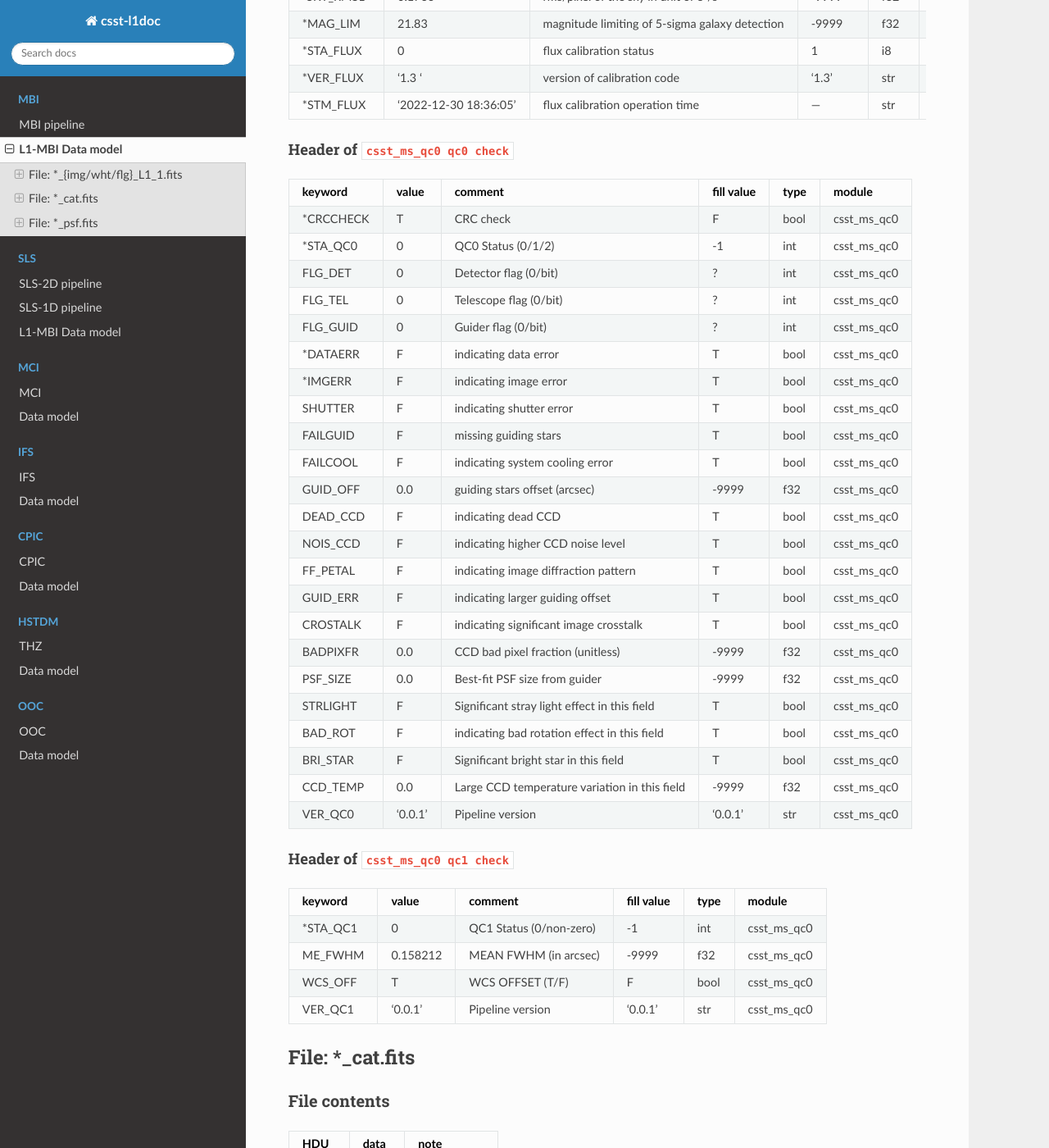
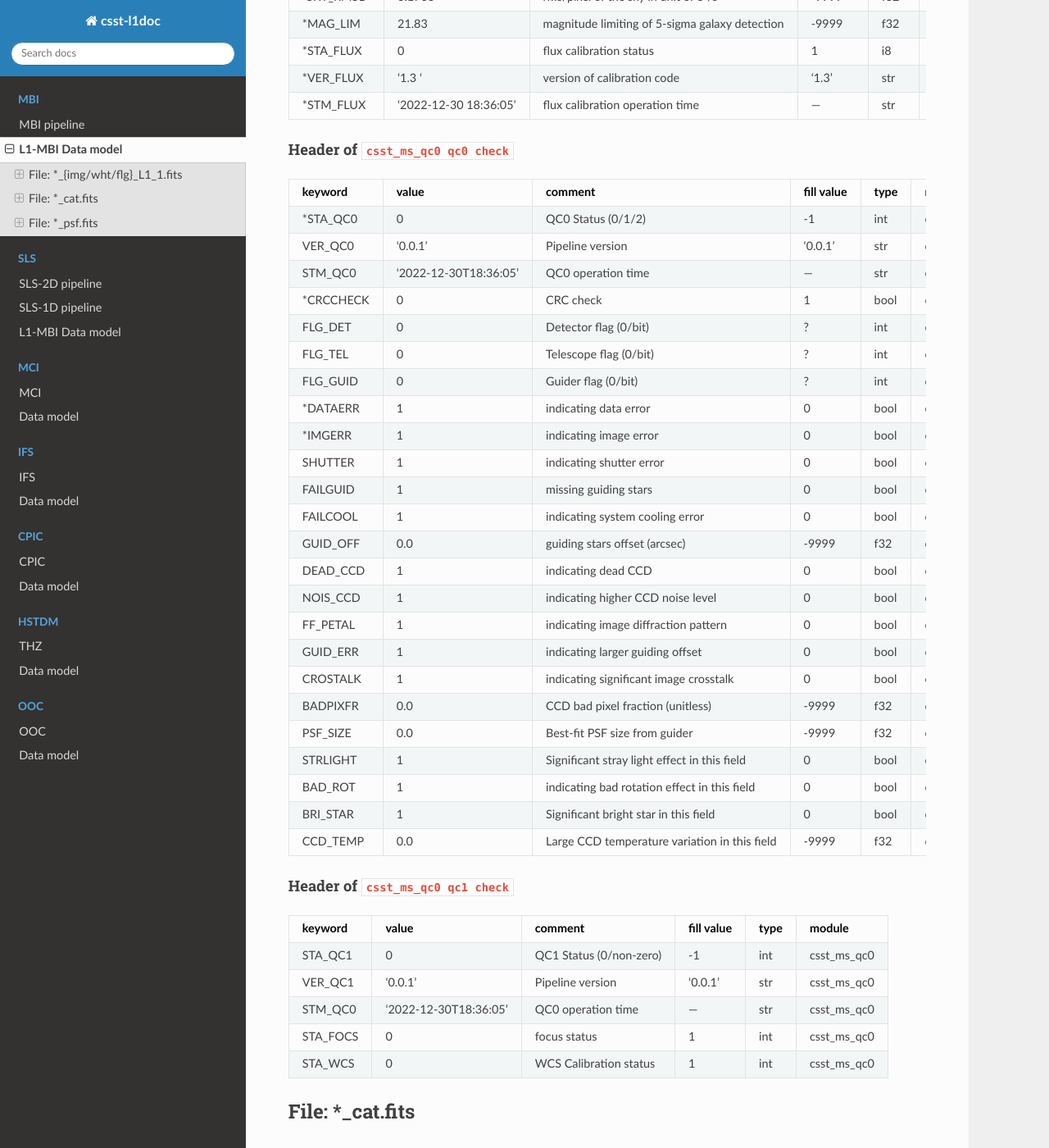
Before and after one commit to hypergravity/csst-doc-msc, a Sphinx documentation site: the page built from docs/source/mbi/data_model.md, in a window 1280 px wide and 1400 px high, scrolled down 3857 px. Shown: the whole window at 82% size. Built offline with Sphinx 7.4.7 and the Read the Docs theme 2.0.0, drawn with Linux system fonts in a browser that asks for light colours.

Commit message:
Update data_model.md

```diff
--- a/docs/source/mbi/data_model.md
+++ b/docs/source/mbi/data_model.md
@@ -134,38 +134,41 @@
 
 | keyword   | value   | comment                                       | fill value | type  | module        |
 |-----------|---------|-----------------------------------------------|------------|-------|---------------|
-| *CRCCHECK | T       | CRC check                                     | F          | bool  | csst_ms_qc0   |
 | *STA_QC0  | 0       | QC0 Status (0/1/2)                            | -1         | int   | csst_ms_qc0   |
+| VER_QC0   | '0.0.1' | Pipeline version                              | '0.0.1'    | str   | csst_ms_qc0   |
+| STM_QC0   | '2022-12-30T18:36:05' | QC0 operation time| --- | str | csst_ms_qc0 |
+| *CRCCHECK | 0       | CRC check                                     | 1          | bool  | csst_ms_qc0   |
 | FLG_DET   | 0       | Detector flag (0/bit)                         | ?          | int   | csst_ms_qc0   |
 | FLG_TEL   | 0       | Telescope flag (0/bit)                        | ?          | int   | csst_ms_qc0   |
 | FLG_GUID  | 0       | Guider flag (0/bit)                           | ?          | int   | csst_ms_qc0   |
-| *DATAERR  | F       | indicating data error                         | T          | bool  | csst_ms_qc0   |
-| *IMGERR   | F       | indicating image error                        | T          | bool  | csst_ms_qc0   |
-| SHUTTER   | F       | indicating shutter error                      | T          | bool  | csst_ms_qc0   |
-| FAILGUID  | F       | missing guiding stars                         | T          | bool  | csst_ms_qc0   |
-| FAILCOOL  | F       | indicating system cooling error               | T          | bool  | csst_ms_qc0   |
+| *DATAERR  | 1       | indicating data error                         | 0          | bool  | csst_ms_qc0   |
+| *IMGERR   | 1       | indicating image error                        | 0          | bool  | csst_ms_qc0   |
+| SHUTTER   | 1       | indicating shutter error                      | 0          | bool  | csst_ms_qc0   |
+| FAILGUID  | 1       | missing guiding stars                         | 0          | bool  | csst_ms_qc0   |
+| FAILCOOL  | 1       | indicating system cooling error               | 0          | bool  | csst_ms_qc0   |
 | GUID_OFF  | 0.0     | guiding stars offset (arcsec)                 | -9999      | f32   | csst_ms_qc0   |
-| DEAD_CCD  | F       | indicating dead CCD                           | T          | bool  | csst_ms_qc0   |
-| NOIS_CCD  | F       | indicating higher CCD noise level             | T          | bool  | csst_ms_qc0   |
-| FF_PETAL  | F       | indicating image diffraction pattern          | T          | bool  | csst_ms_qc0   |
-| GUID_ERR  | F       | indicating larger guiding offset              | T          | bool  | csst_ms_qc0   |
-| CROSTALK  | F       | indicating significant image crosstalk        | T          | bool  | csst_ms_qc0   |
+| DEAD_CCD  | 1       | indicating dead CCD                           | 0          | bool  | csst_ms_qc0   |
+| NOIS_CCD  | 1       | indicating higher CCD noise level             | 0          | bool  | csst_ms_qc0   |
+| FF_PETAL  | 1       | indicating image diffraction pattern          | 0          | bool  | csst_ms_qc0   |
+| GUID_ERR  | 1       | indicating larger guiding offset              | 0          | bool  | csst_ms_qc0   |
+| CROSTALK  | 1       | indicating significant image crosstalk        | 0          | bool  | csst_ms_qc0   |
 | BADPIXFR  | 0.0     | CCD bad pixel fraction (unitless)             | -9999      | f32   | csst_ms_qc0   |
 | PSF_SIZE  | 0.0     | Best-fit PSF size from guider                 | -9999      | f32   | csst_ms_qc0   |
-| STRLIGHT  | F       | Significant stray light effect in this field  | T          | bool  | csst_ms_qc0   |
-| BAD_ROT   | F       | indicating bad rotation effect in this field  | T          | bool  | csst_ms_qc0   |
-| BRI_STAR  | F       | Significant bright star in this field         | T          | bool  | csst_ms_qc0   |
+| STRLIGHT  | 1       | Significant stray light effect in this field  | 0          | bool  | csst_ms_qc0   |
+| BAD_ROT   | 1       | indicating bad rotation effect in this field  | 0          | bool  | csst_ms_qc0   |
+| BRI_STAR  | 1       | Significant bright star in this field         | 0          | bool  | csst_ms_qc0   |
 | CCD_TEMP  | 0.0     | Large CCD temperature variation in this field | -9999      | f32   | csst_ms_qc0   |
-| VER_QC0   | '0.0.1' | Pipeline version                              | '0.0.1'    | str   | csst_ms_qc0   |
 
 #### Header of `csst_ms_qc0 qc1 check`
 
 | keyword  | value     | comment                 | fill value    | type  | module        |
 |----------|:----------|-------------------------|---------------|-------|---------------|
-| *STA_QC1 | 0         | QC1 Status (0/non-zero) | -1            | int   | csst_ms_qc0   |
-| ME_FWHM  | 0.158212  | MEAN FWHM (in arcsec)   | -9999         | f32   | csst_ms_qc0   |
-| WCS_OFF  | T         | WCS OFFSET (T/F)        | F             | bool  | csst_ms_qc0   |
+| STA_QC1 | 0         | QC1 Status (0/non-zero) | -1            | int   | csst_ms_qc0   |
 | VER_QC1  | '0.0.1'   | Pipeline version        | '0.0.1'       | str   | csst_ms_qc0   |
+| STM_QC0   | '2022-12-30T18:36:05' | QC0 operation time| --- | str | csst_ms_qc0 |
+| STA_FOCS  | 0  | focus status    | 1      | int   | csst_ms_qc0   |
+| STA_WCS  | 0         | WCS Calibration status         | 1             | int  | csst_ms_qc0   |
+
 
 ## File: *_cat.fits
 
```
